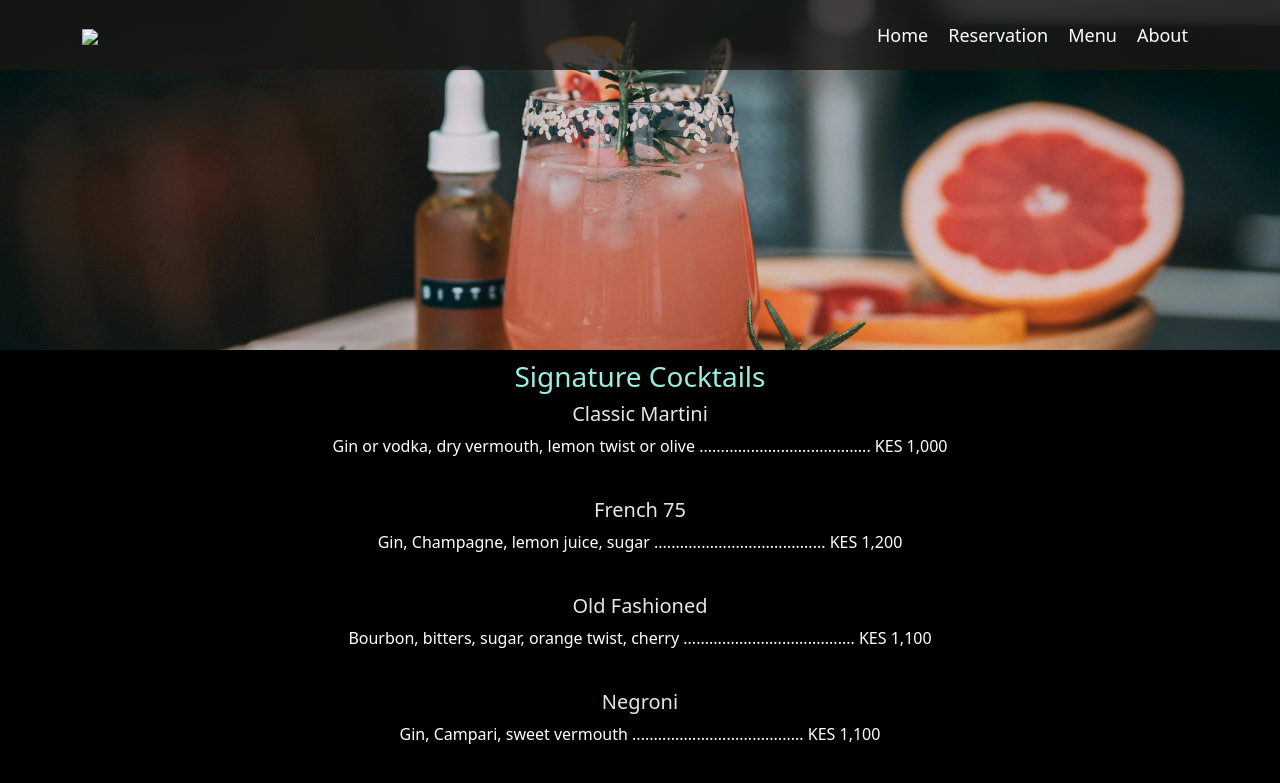
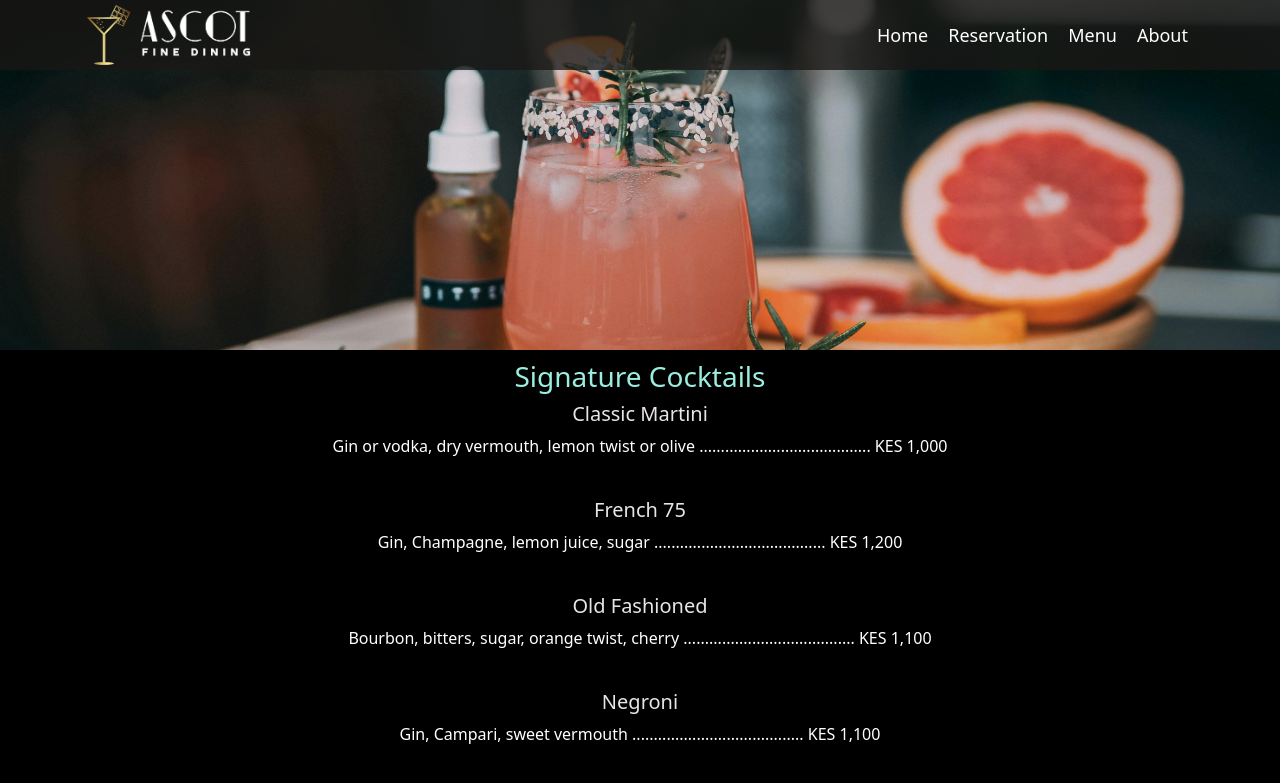
Before and after one commit to KendiSang/Restaurant-website, a plain HTML site: page drinks.html in a window 1280 px wide. Shown: the top 783 px of the page. Drawn offline with nearby package versions, Linux system fonts and the light colour scheme; files whose address does not match are found by name.

Commit message:
Update drinks.html

```diff
--- a/drinks.html
+++ b/drinks.html
@@ -19,7 +19,7 @@
 
     <div class="container-fluid container-xl d-flex align-items-center justify-content-between">
       <div class="logo">
-        <img src="White logo - no background.png" class="ascot-logo">
+        <img src="images/White logo - no background.png" class="ascot-logo">
       </div>
 
       <nav id="navbar" class="login" class="navbar li" class="navbar ul">
```
